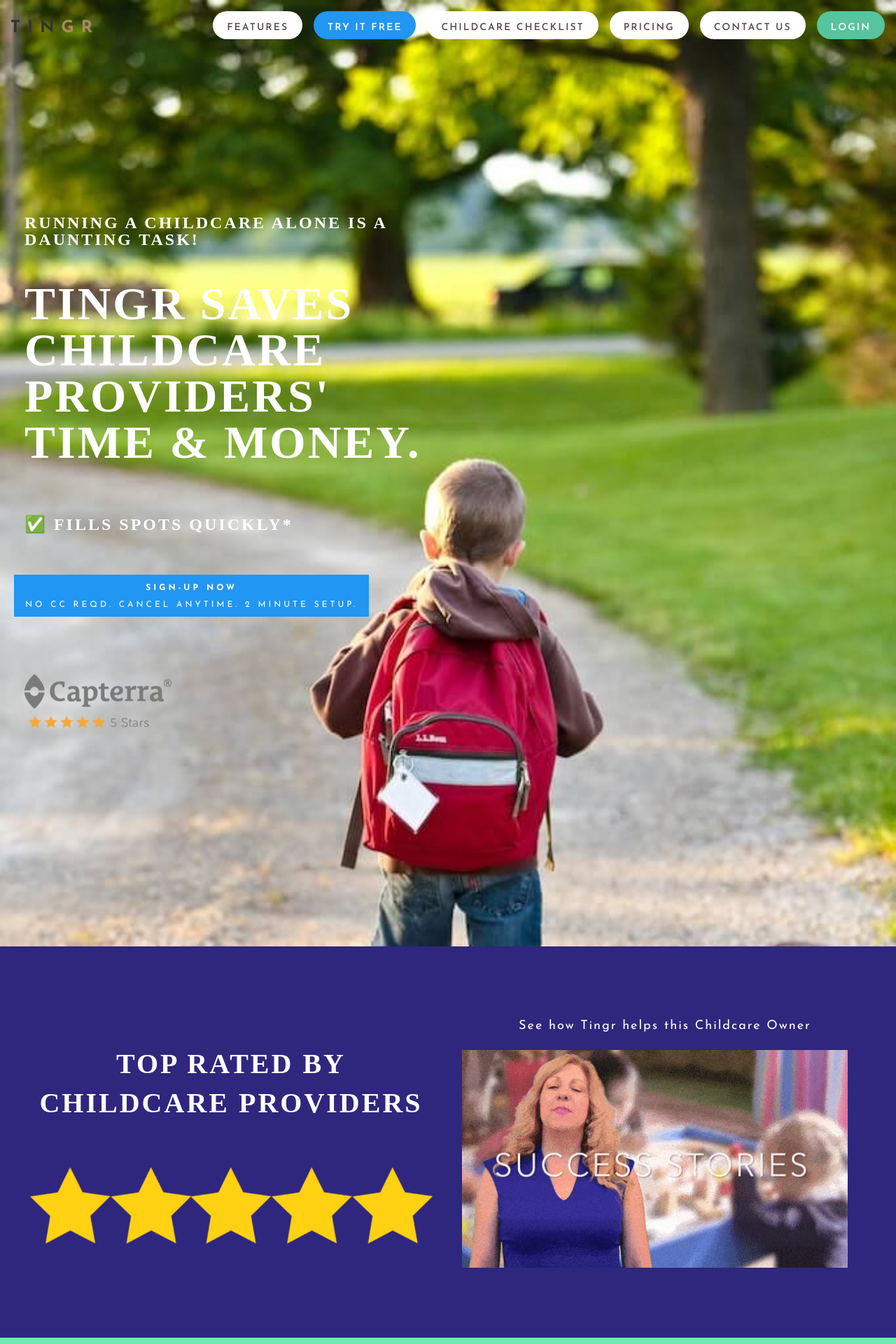
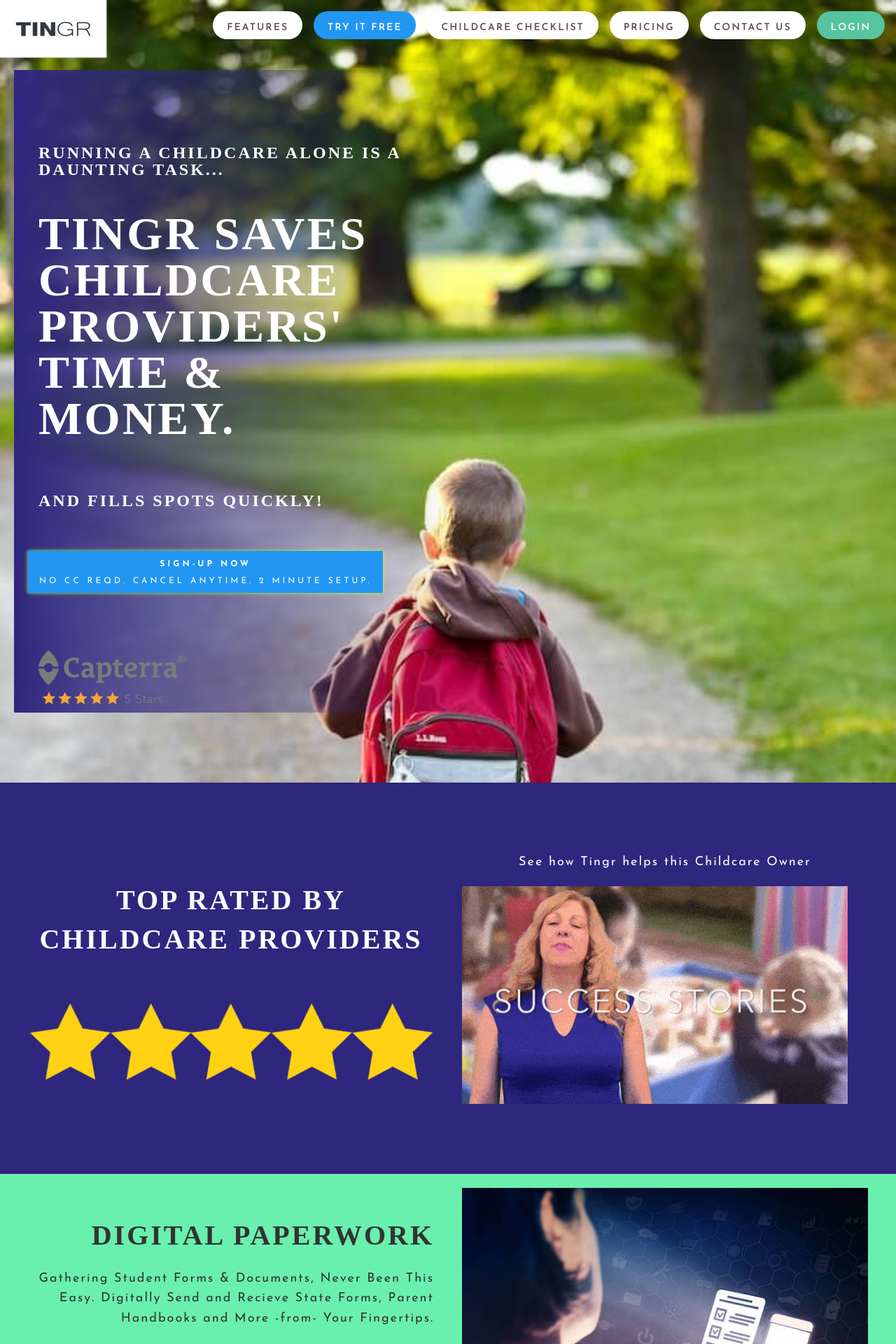
Before and after one commit to hellotingr/hellotingr.github.io, a Jekyll site: the page built from index.html, in a window 1280 px wide. Shown: the top 1920 px of the page at 70% size. Built offline with Jekyll 4.4.1, drawn with Linux system fonts in a browser that asks for light colours; nearby versions of some CDN libraries; some web fonts are replaced.

Commit message:
home page tweaks

```diff
--- a/_includes/header.html
+++ b/_includes/header.html
@@ -7,12 +7,10 @@
 <div class='contain-to-grid sticky transparent'>
   <nav class='top-bar' data-options='sticky_on: large' data-topbar=''>
     <ul class='title-area'>
-      <li class="site-title-log">
-        <h3>
-          <a href='{{site.url}}/index.html'>
-            <b>TIN</b><span>GR</span>
-          </a>
-        </h3>
+      <li class="site-title-log top-bar-logo">
+        <a class="" target="_self" href="//tingr.org">
+          <img src="images/@stock/logo_text_optimal.png" alt="Tingr" />
+        </a>
       </li>
     </ul>
     <div id="menu-toggler" class="right">
--- a/css/style.css
+++ b/css/style.css
@@ -85,6 +85,13 @@
     padding-left: 15px !important;
 }
 
+.top-bar-logo{
+  padding: 1rem !important;
+  float: left;
+  background: white !important;
+  box-shadow: 0 0 2px white;
+}
+
 .full.landingpage {
   background-image: url(../images/@stock/landing_1.jpg);
   background-repeat: no-repeat;
@@ -131,7 +138,11 @@
   background: rgba(34, 34, 34, 0.85); }
 
 .overlay-light {
-  padding: 100px 0 200px;
+  background: linear-gradient(to right, rgba(47,38,126, 1), rgba(105, 240, 174, 0));
+}
+
+.glowing {
+  box-shadow: 0 0 5px greenyellow;
 }
 
 .no-padding {
@@ -402,10 +413,9 @@
 
 #menu-toggler {
   padding-right: 40px;
-  margin-top: -60px;
   position: relative; }
   #menu-toggler i {
-    background: #6a1b9a;
+    background: #2F267E;
     color: #fff;
     font-size: 32px;
     display: block;
--- a/index.html
+++ b/index.html
@@ -49,13 +49,13 @@
         <div class="medium-6 columns overlay-light">
           <div class="title-area center-text">
             <div class="four spacing"></div>
-            <h3 class="white">Running a Childcare alone is a daunting task!</h3>
+            <h3 class="white">Running a Childcare alone is a daunting task...</h3>
             <br/>
             <h1 class="white">Tingr saves Childcare Providers' Time & Money.</h1>
             <br/>
-            <h3 class="white">✅ Fills Spots Quickly*</h3>
+            <h3 class="white">and Fills Spots Quickly!</h3>
             <div class="two spacing"></div>
-            <a href="https://my.tingr.org/signup.html" class="button boxed blue">
+            <a href="https://my.tingr.org/signup.html" class="button boxed blue glowing">
               <b>SIGN-UP NOW</b>
               <br/>
               <br/>
```
Also changed, not shown: images/@stock/logo_text.png (added), images/@stock/logo_text_optimal.png (added).
